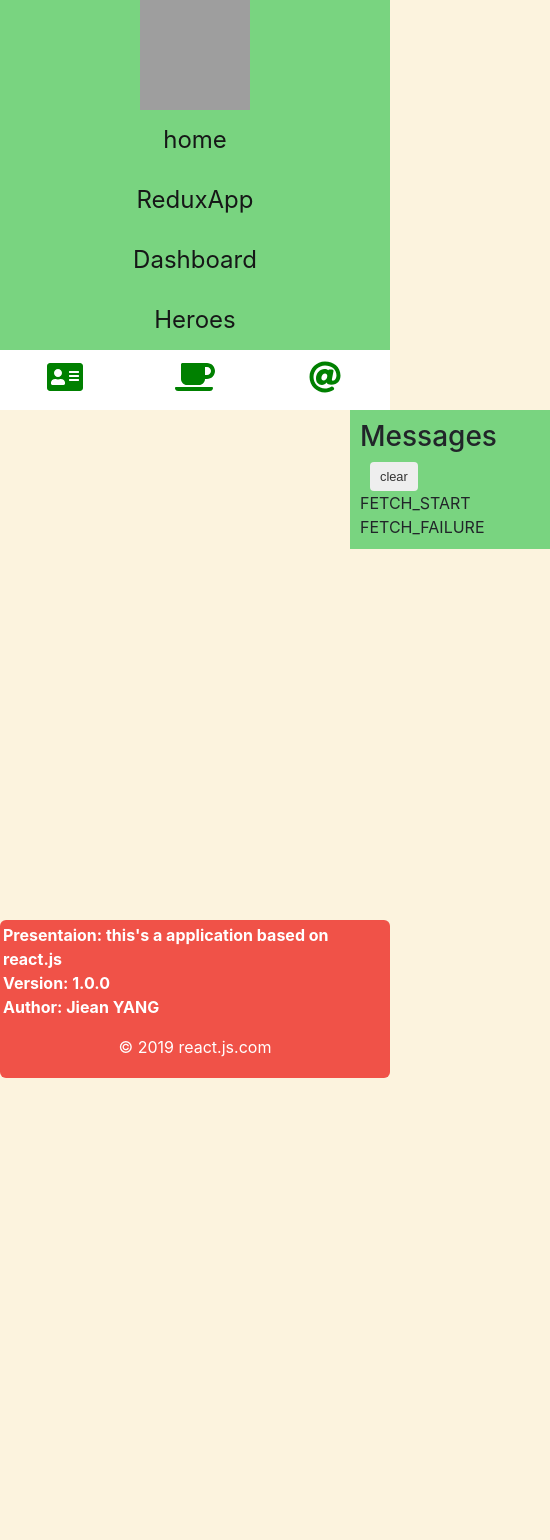
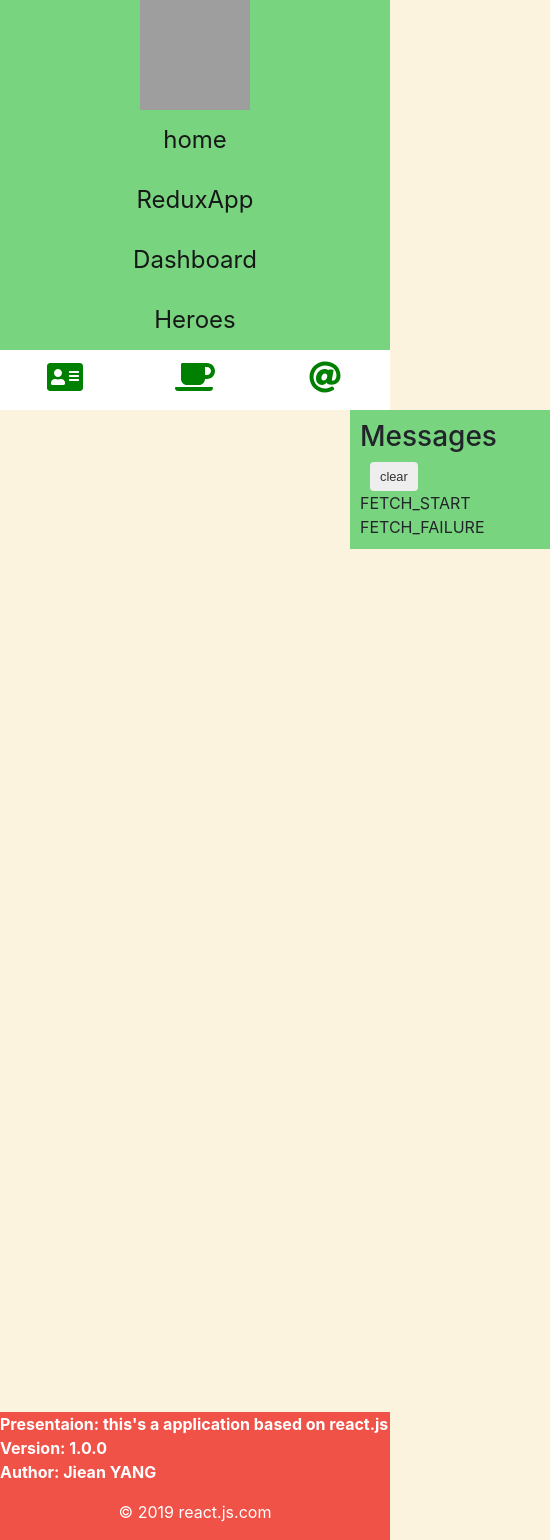
Before and after one commit to xiaokaup/AWS, a React (Create React App) app in the folder react/: page /detail/1 in a window 390 px wide. Shown: the whole page, 550 px wide, since content can reach past the window. Before the commit the page ends 1078 px from the top, so only its background shows below. Built offline with nearby package versions, Linux system fonts and the light colour scheme; no server answers; grey boxes are pictures that could not be loaded.

Commit message:
Update layout css

```diff
--- a/react/src/2_components/Common/Footer.css
+++ b/react/src/2_components/Common/Footer.css
@@ -1,8 +1,12 @@
 footer {
+	position: absolute;
+	bottom: 0px;
+	width: 100%;
+	height: 128px;
   background-color: #f05248;
-  margin-top: 10px;
-  padding: 3px;
-  border-radius: 6px;
+  /*margin-top: 10px;*/
+  /*padding: 3px;*/
+  /*border-radius: 6px;*/
   color: white;
 }
 
--- a/react/src/2_components/Common/NavBar.css
+++ b/react/src/2_components/Common/NavBar.css
@@ -1,3 +1,10 @@
+
+.navBar {
+  position: absolute;
+  width: 100%;
+  height: 110px;
+  top: 0px;
+}
 
 .navBar.navBar-desktop {
   background-color: #79d480;
@@ -10,6 +17,7 @@
     height: 110px;
     transition: width 2s;}
   .navBar.navBar-desktop .navs {
+    background-color: #79d480;
     text-align: center}
     .navBar.navBar-desktop .navs a {
       display: inline-block;
@@ -35,11 +43,17 @@
     color: #333333;
   }
 
-/*Extra small devices (portrait phones, less than 576px)*/
-@media (max-width: 575.98px) {}
+/*Large devices (desktops, less than 1200px)*/
+@media (max-width: 1199.98px) {}
+
+/*Medium devices (tablets, less than 992px)*/
+@media (max-width: 991.98px) {}
 
 /*Small devices (landscape phones, less than 768px)*/
 @media (max-width: 767.98px) {
+  body {
+    padding-top: 290px;
+  }
   .navBar.navBar-desktop .logo img {
     width: 110px;
   }
@@ -54,8 +68,10 @@
     }
 }
 
-/*Medium devices (tablets, less than 992px)*/
-@media (max-width: 991.98px) {}
-
-/*Large devices (desktops, less than 1200px)*/
-@media (max-width: 1199.98px) {}
+/*Extra small devices (portrait phones, less than 576px)*/
+@media (max-width: 575.98px) {
+  body {
+    /*background-color: blue;*/
+    padding-top: 410px;
+  }
+}
--- a/react/src/2_components/MessagesLog/MessagesLog.css
+++ b/react/src/2_components/MessagesLog/MessagesLog.css
@@ -1,3 +1,9 @@
+
+#messages {
+  position: absolute;
+  top: 110px;
+}
+
 #messages h3 {
   display:inline-block;
 }
@@ -27,3 +33,24 @@
 #messages button.clear {
   color: #333;
 }
+
+/*Large devices (desktops, less than 1200px)*/
+@media (max-width: 1199.98px) {}
+
+/*Medium devices (tablets, less than 992px)*/
+@media (max-width: 991.98px) {}
+
+/*Small devices (landscape phones, less than 768px)*/
+@media (max-width: 767.98px) {
+  #messages {
+    top: 290px;
+  }
+}
+
+/*Extra small devices (portrait phones, less than 576px)*/
+@media (max-width: 575.98px) {
+  #messages {
+    /*background-color: blue;*/
+    top: 410px;
+  }
+}
--- a/react/src/App.css
+++ b/react/src/App.css
@@ -12,6 +12,9 @@
 
 body {
 	background-color: #fcf3de;
+  position: relative;
+  padding-top: 110px;
+  padding-bottom: 130px;
 }
 
 #main {
@@ -38,6 +41,7 @@ body {
 }
 
 #content {
-  min-height: 500px;
+  min-height: 1000px;
   /*padding: 2px*/
+
 }
```
